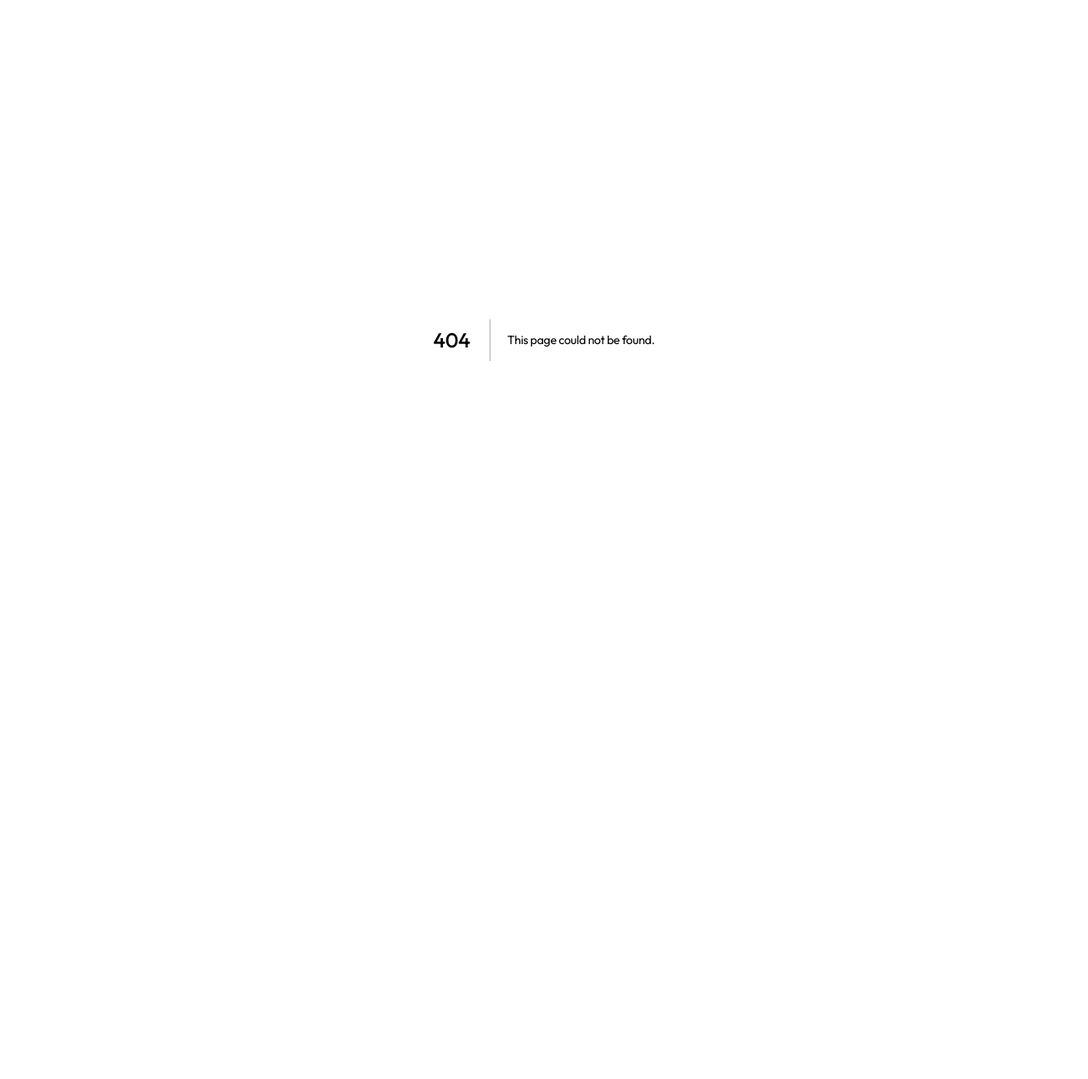
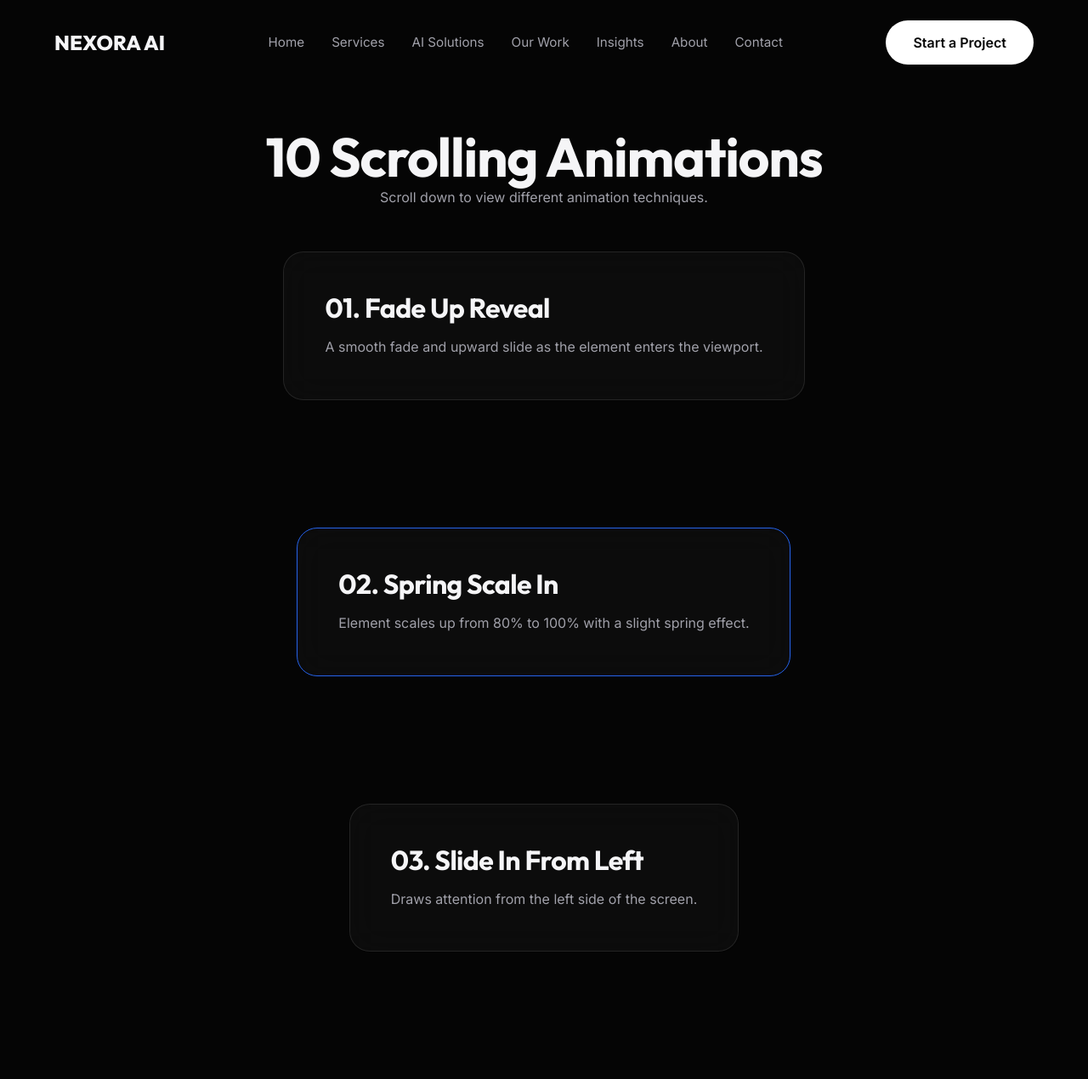
Before and after one commit to hellodework-lang/company-site-, a Next.js app: page /animations-demo in a window 1280 px wide. Before the commit this address had no page. Shown: the top 1270 px of the page at 85% size. Before the commit the page ends 800 px from the top, so only its background shows below. Built offline with nearby package versions, Linux system fonts and the light colour scheme.

Commit message:
Fix AI Assistant backend and error handling

```diff
--- /dev/null
+++ b/src/app/animations-demo/page.tsx
@@ -0,0 +1,209 @@
+'use client';
+
+import { motion, useScroll, useTransform } from 'framer-motion';
+import { useRef } from 'react';
+import Navigation from '@/components/Navigation';
+
+export default function AnimationsDemo() {
+  const containerRef = useRef(null);
+  const { scrollYProgress } = useScroll({
+    target: containerRef,
+    offset: ["start end", "end start"]
+  });
+
+  // For Animation 5: Parallax
+  const parallaxY = useTransform(scrollYProgress, [0, 1], ["0%", "50%"]);
+
+  // For Animation 9: Horizontal Scroll
+  const horizontalRef = useRef(null);
+  const { scrollYProgress: horizontalScrollProgress } = useScroll({
+    target: horizontalRef,
+    offset: ["start start", "end end"]
+  });
+  const xTransform = useTransform(horizontalScrollProgress, [0, 1], ["0%", "-75%"]);
+
+  // For Animation 10: Background Color Change
+  const bgRef = useRef(null);
+  const { scrollYProgress: bgScrollProgress } = useScroll({
+    target: bgRef,
+    offset: ["start center", "end center"]
+  });
+  const backgroundColor = useTransform(
+    bgScrollProgress,
+    [0, 0.5, 1],
+    ["var(--background)", "#1e1e1e", "var(--background)"]
+  );
+
+  return (
+    <main style={{ overflowX: 'hidden' }}>
+      <Navigation />
+
+      <div style={{ paddingTop: '150px', paddingBottom: '50px', textAlign: 'center' }}>
+        <h1 style={{ fontSize: '4rem', fontFamily: 'var(--font-heading)' }}>10 Scrolling Animations</h1>
+        <p style={{ color: 'var(--secondary)' }}>Scroll down to view different animation techniques.</p>
+      </div>
+
+      <div ref={containerRef} style={{ display: 'flex', flexDirection: 'column', gap: '150px', paddingBottom: '150px' }}>
+
+        {/* 1. Fade Up */}
+        <section className="container">
+          <motion.div
+            initial={{ opacity: 0, y: 50 }}
+            whileInView={{ opacity: 1, y: 0 }}
+            viewport={{ once: true, margin: "-100px" }}
+            transition={{ duration: 0.8 }}
+            className="glass-panel"
+          >
+            <h2 style={{ fontSize: '2rem', marginBottom: '1rem' }}>01. Fade Up Reveal</h2>
+            <p style={{ color: 'var(--secondary)' }}>A smooth fade and upward slide as the element enters the viewport.</p>
+          </motion.div>
+        </section>
+
+        {/* 2. Scale In */}
+        <section className="container">
+          <motion.div
+            initial={{ opacity: 0, scale: 0.8 }}
+            whileInView={{ opacity: 1, scale: 1 }}
+            viewport={{ once: true, margin: "-100px" }}
+            transition={{ duration: 0.8, type: "spring" }}
+            className="glass-panel"
+            style={{ border: '1px solid var(--accent)' }}
+          >
+            <h2 style={{ fontSize: '2rem', marginBottom: '1rem' }}>02. Spring Scale In</h2>
+            <p style={{ color: 'var(--secondary)' }}>Element scales up from 80% to 100% with a slight spring effect.</p>
+          </motion.div>
+        </section>
+
+        {/* 3. Slide In Left */}
+        <section className="container">
+          <motion.div
+            initial={{ opacity: 0, x: -100 }}
+            whileInView={{ opacity: 1, x: 0 }}
+            viewport={{ once: true, margin: "-100px" }}
+            transition={{ duration: 0.8, ease: "easeOut" }}
+            className="glass-panel"
+          >
+            <h2 style={{ fontSize: '2rem', marginBottom: '1rem' }}>03. Slide In From Left</h2>
+            <p style={{ color: 'var(--secondary)' }}>Draws attention from the left side of the screen.</p>
+          </motion.div>
+        </section>
+
+        {/* 4. Slide In Right */}
+        <section className="container">
+          <motion.div
+            initial={{ opacity: 0, x: 100 }}
+            whileInView={{ opacity: 1, x: 0 }}
+            viewport={{ once: true, margin: "-100px" }}
+            transition={{ duration: 0.8, ease: "easeOut" }}
+            className="glass-panel"
+            style={{ marginLeft: 'auto', maxWidth: '800px' }}
+          >
+            <h2 style={{ fontSize: '2rem', marginBottom: '1rem' }}>04. Slide In From Right</h2>
+            <p style={{ color: 'var(--secondary)' }}>Draws attention from the right side of the screen.</p>
+          </motion.div>
+        </section>
+
+        {/* 5. Parallax Image */}
+        <section className="container" style={{ position: 'relative', height: '400px', overflow: 'hidden', borderRadius: '24px' }}>
+          <motion.div
+            style={{
+              position: 'absolute', top: '-20%', left: 0, right: 0, bottom: '-20%',
+              background: 'linear-gradient(45deg, #121212 0%, #2563eb 100%)',
+              y: parallaxY
+            }}
+          />
+          <div style={{ position: 'relative', zIndex: 1, padding: '4rem', color: '#fff', height: '100%', display: 'flex', flexDirection: 'column', justifyContent: 'center' }}>
+            <h2 style={{ fontSize: '3rem', marginBottom: '1rem' }}>05. Parallax Depth</h2>
+            <p style={{ fontSize: '1.2rem', maxWidth: '500px' }}>Background moves at a different speed than the foreground content, creating a sense of 3D depth.</p>
+          </div>
+        </section>
+
+        {/* 6. Staggered List */}
+        <section className="container">
+          <h2 style={{ fontSize: '2rem', marginBottom: '2rem' }}>06. Staggered Item Reveal</h2>
+          <motion.div
+            initial="hidden"
+            whileInView="visible"
+            viewport={{ once: true, margin: "-50px" }}
+            variants={{
+              hidden: { opacity: 0 },
+              visible: { opacity: 1, transition: { staggerChildren: 0.2 } }
+            }}
+            style={{ display: 'grid', gridTemplateColumns: 'repeat(3, 1fr)', gap: '2rem' }}
+          >
+            {[1, 2, 3].map(i => (
+              <motion.div
+                key={i}
+                variants={{
+                  hidden: { opacity: 0, y: 50 },
+                  visible: { opacity: 1, y: 0, transition: { duration: 0.6 } }
+                }}
+                className="glass-panel"
+              >
+                <h3>Item 0{i}</h3>
+              </motion.div>
+            ))}
+          </motion.div>
+        </section>
+
+        {/* 7. Text Mask Reveal */}
+        <section className="container">
+          <div style={{ overflow: 'hidden' }}>
+            <motion.h2
+              initial={{ y: "100%" }}
+              whileInView={{ y: "0%" }}
+              viewport={{ once: true }}
+              transition={{ duration: 0.8, ease: [0.33, 1, 0.68, 1] }}
+              style={{ fontSize: '4rem', fontFamily: 'var(--font-heading)' }}
+            >
+              07. Masked Text Reveal
+            </motion.h2>
+          </div>
+          <p style={{ color: 'var(--secondary)' }}>Text smoothly slides up from behind an invisible mask.</p>
+        </section>
+
+        {/* 8. 3D Flip */}
+        <section className="container">
+          <motion.div
+            initial={{ opacity: 0, rotateX: -90 }}
+            whileInView={{ opacity: 1, rotateX: 0 }}
+            viewport={{ once: true, margin: "-100px" }}
+            transition={{ duration: 0.8, ease: "easeOut" }}
+            className="glass-panel"
+            style={{ perspective: '1000px', transformOrigin: 'top' }}
+          >
+            <h2 style={{ fontSize: '2rem', marginBottom: '1rem' }}>08. 3D Flip In</h2>
+            <p style={{ color: 'var(--secondary)' }}>Element rotates into view using 3D transforms.</p>
+          </motion.div>
+        </section>
+
+      </div>
+
+      {/* 9. Horizontal Sticky Scroll */}
+      <section ref={horizontalRef} style={{ height: '300vh', position: 'relative' }}>
+        <div style={{ position: 'sticky', top: '150px', height: '400px', overflow: 'hidden', display: 'flex', alignItems: 'center' }}>
+          <motion.div style={{ x: xTransform, display: 'flex', gap: '4rem', padding: '0 5%' }}>
+            <div style={{ minWidth: '40vw' }}>
+              <h2 style={{ fontSize: '3rem' }}>09. Sticky Horizontal Scroll</h2>
+              <p style={{ color: 'var(--secondary)', fontSize: '1.2rem' }}>Scroll down to move left and right through horizontal content.</p>
+            </div>
+            {[1, 2, 3, 4].map(i => (
+              <div key={i} className="glass-panel" style={{ minWidth: '400px', height: '300px', display: 'flex', alignItems: 'center', justifyContent: 'center' }}>
+                <h3 style={{ fontSize: '2rem' }}>Card {i}</h3>
+              </div>
+            ))}
+          </motion.div>
+        </div>
+      </section>
+
+      {/* 10. Background Color Transition */}
+      <motion.section ref={bgRef} style={{ backgroundColor, padding: '8rem 0', transition: 'background-color 0.5s ease' }}>
+        <div className="container text-center">
+          <h2 style={{ fontSize: '3rem', marginBottom: '1rem' }}>10. Dynamic Background</h2>
+          <p style={{ color: 'var(--secondary)', fontSize: '1.2rem' }}>Background changes color as you scroll through this section.</p>
+        </div>
+      </motion.section>
+
+    </main>
+  );
+}
--- a/src/app/api/chat/route.ts
+++ b/src/app/api/chat/route.ts
@@ -1,7 +1,5 @@
 import { NextResponse } from 'next/server';
 import { GoogleGenAI } from '@google/genai';
-
-const ai = new GoogleGenAI({ apiKey: process.env.GEMINI_API_KEY });
 
 const SYSTEM_INSTRUCTION = `NEXORA AI ASSISTANT — APPROVED RESPONSE SYSTEM
 
@@ -414,16 +412,17 @@ If the information is not in the knowledge base, Say:
 
 export async function POST(req: Request) {
   try {
-    const { message, history } = await req.json();
+    const { message, conversation } = await req.json();
 
     if (!process.env.GEMINI_API_KEY) {
-      return NextResponse.json({
-        reply: "I am currently running in offline mode. Please configure the GEMINI_API_KEY in the backend to enable my full capabilities. You can still reach us through the contact form!"
-      });
+      console.error('SERVER CONFIGURATION ERROR: GEMINI_API_KEY environment variable is not set. Please add it to the backend environment.');
+      return NextResponse.json({ success: false, error: 'Configuration Error' }, { status: 500 });
     }
 
-    const contents = history.map((msg: any) => ({
-      role: msg.role === 'ai' ? 'model' : 'user',
+    const ai = new GoogleGenAI({ apiKey: process.env.GEMINI_API_KEY });
+
+    const contents = (conversation || []).map((msg: any) => ({
+      role: msg.role === 'assistant' ? 'model' : 'user',
       parts: [{ text: msg.content }]
     }));
 
@@ -434,13 +433,17 @@ export async function POST(req: Request) {
         contents: contents,
         config: {
             systemInstruction: SYSTEM_INSTRUCTION,
-            temperature: 0.2 // Lower temperature for more consistent, approved responses
+            temperature: 0.2
         }
     });
 
-    return NextResponse.json({ reply: response.text });
+    if (!response || !response.text) {
+      throw new Error("Invalid response from Gemini API");
+    }
+
+    return NextResponse.json({ success: true, message: response.text });
   } catch (error) {
     console.error('AI Chat Error:', error);
-    return NextResponse.json({ error: 'Failed to process request' }, { status: 500 });
+    return NextResponse.json({ success: false, error: 'Failed to process request' }, { status: 500 });
   }
 }
```
Also changed, not shown: src/components/AIAssistant.tsx (+24 -10 lines).
